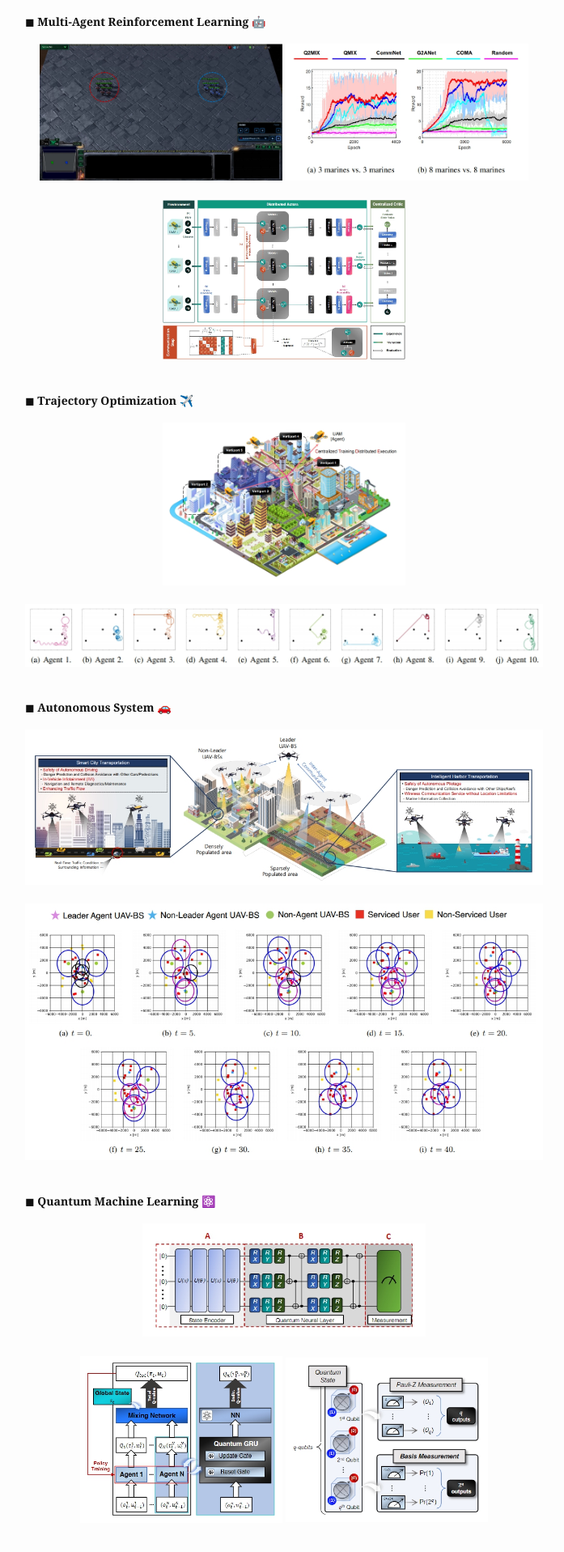
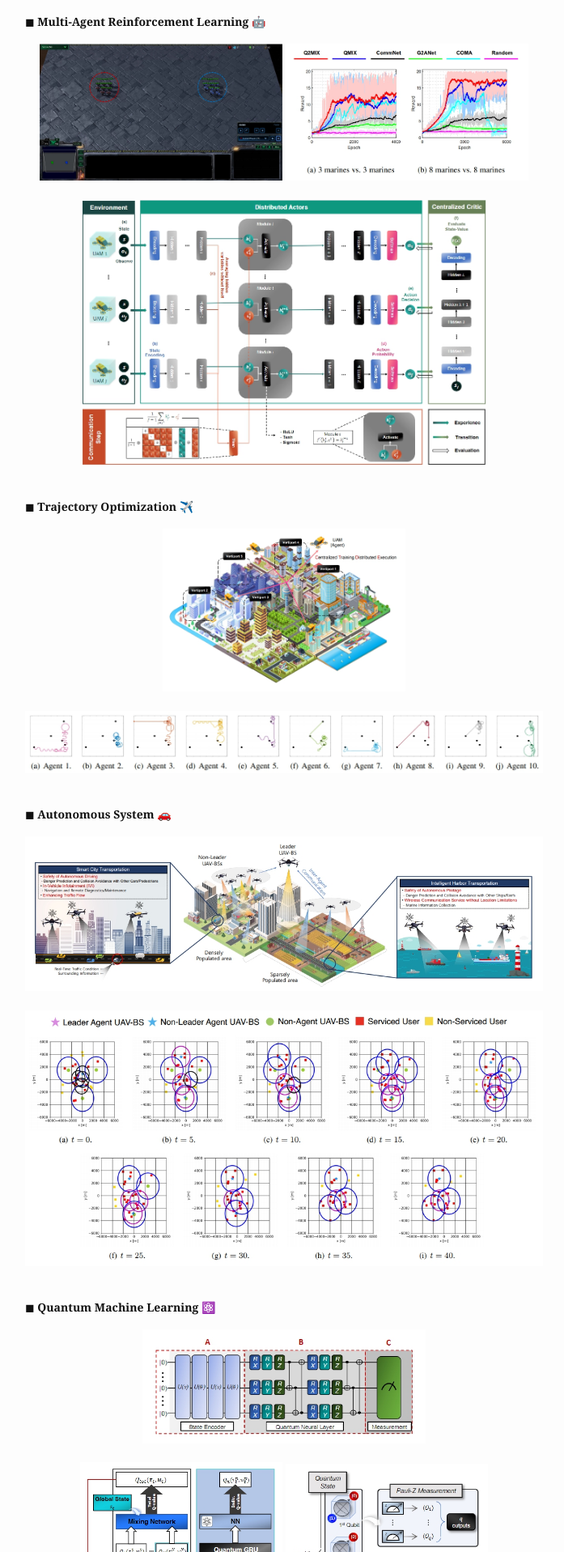
Before and after one commit to cosdeneb/cosdeneb.github.io, a Jekyll site: the page built from index.md, in a window 1280 px wide. Shown: the part 595-2512 px from the top of the page at 81% size, without its empty margins (289-986 px from the left). Built offline with Jekyll 4.4.1, drawn with Linux system fonts in a browser that asks for light colours.

Commit message:
Update index.md

```diff
--- a/index.md
+++ b/index.md
@@ -37,7 +37,7 @@
   </div>
   <br/>
   <div style="text-align : center;">
-    <img src="{{ "/assets/img/paper/commnet.jpg" | absolute_url }}" width=300 class="post-pic" style="border: none; outline: none; margin: 0 auto; display: block;"/>
+    <img src="{{ "/assets/img/paper/commnet.jpg" | absolute_url }}" width=500 class="post-pic" style="border: none; outline: none; margin: 0 auto; display: block;"/>
   </div>
   <br/>
 </p>
```
